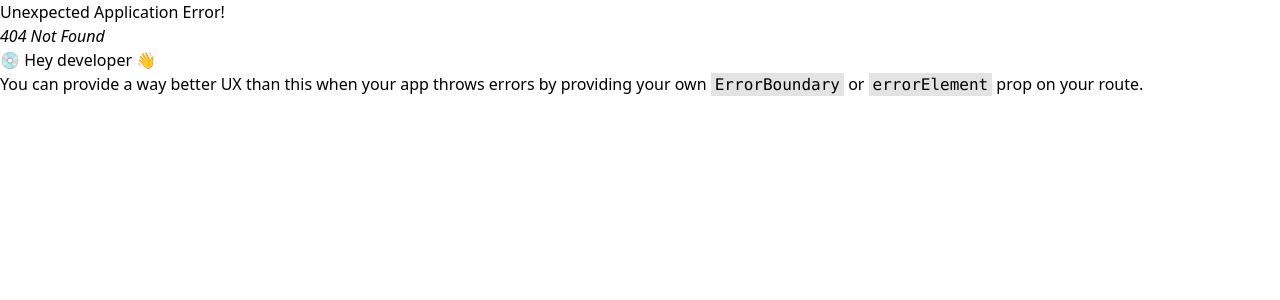
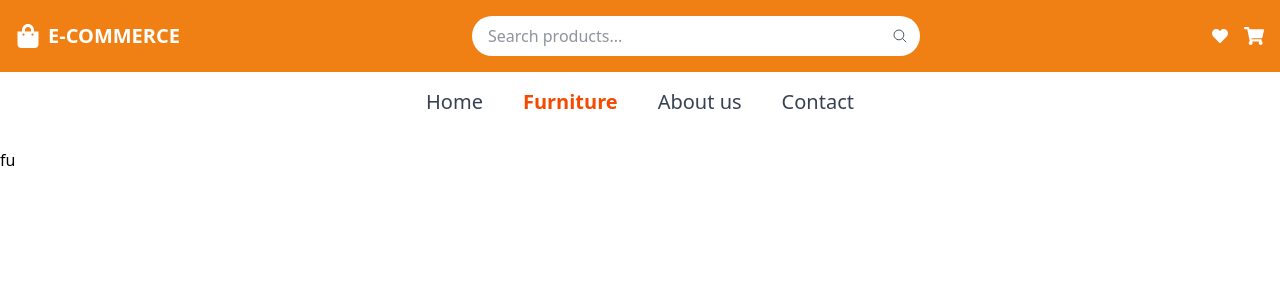
Before and after one commit to ashraful-rahat/Furniture-Shop-client, a React (Vite) app: page /furniture/1 in a window 1280 px wide. Before the commit this address had no page. Shown: the top 300 px of the page. Built offline with nearby package versions, Linux system fonts and the light colour scheme.

Commit message:
furniture details

```diff
--- a/src/Hooks/UseAxiosPublic.jsx
+++ b/src/Hooks/UseAxiosPublic.jsx
@@ -2,7 +2,8 @@ import axios from 'axios';
 
 const UseAxiosPublic = () => {
   const axiosInstance = axios.create({
-    baseURL: 'http://localhost:5000', // Ensure this matches your backend server URL
+    baseURL: 'http://localhost:5000',
+    //  // Ensure this matches your
   });
 
   return axiosInstance;
--- /dev/null
+++ b/src/Pages/FurnitureDetails.jsx
@@ -0,0 +1,11 @@
+
+
+const FurnitureDetails = () => {
+    return (
+        <div>
+            fu
+        </div>
+    );
+};
+
+export default FurnitureDetails;
--- a/src/Routes/Routes.jsx
+++ b/src/Routes/Routes.jsx
@@ -3,6 +3,7 @@ import MainLayOut from "../Layout/MainLayOut";
 import About from "../Pages/About";
 import Contact from "../Pages/Contact";
 import Furniture from "../Pages/Furniture";
+import FurnitureDetails from "../Pages/FurnitureDetails";
 import Home from "../Pages/Home";
 
 const router =createBrowserRouter([
@@ -28,6 +29,10 @@ const router =createBrowserRouter([
                 path: "/contact",
                 element: <Contact></Contact>,
               },
+              {
+                path: "/furniture/:id",
+                element:<FurnitureDetails></FurnitureDetails>,
+              },
         ]
     }
 ])
```
